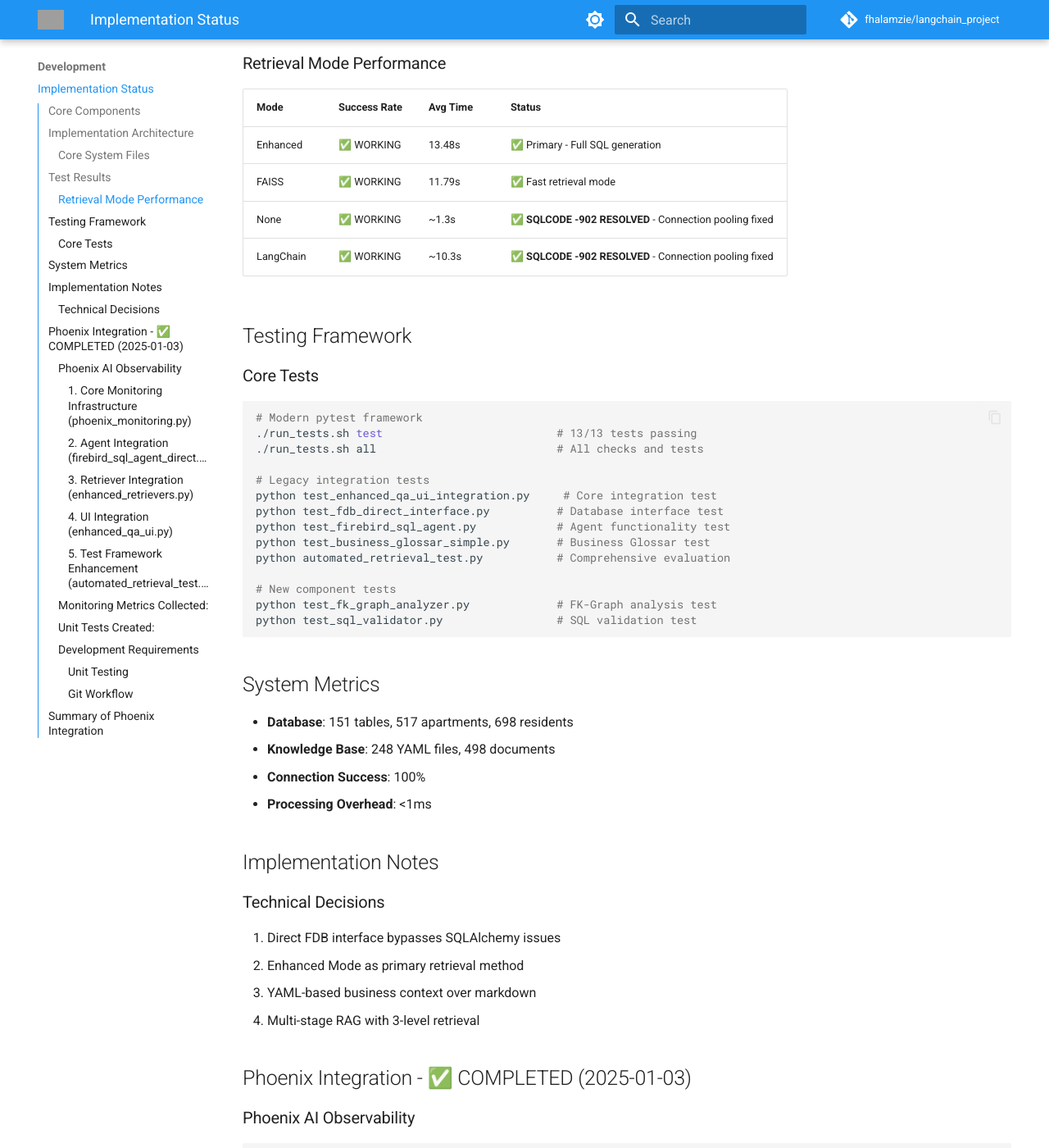
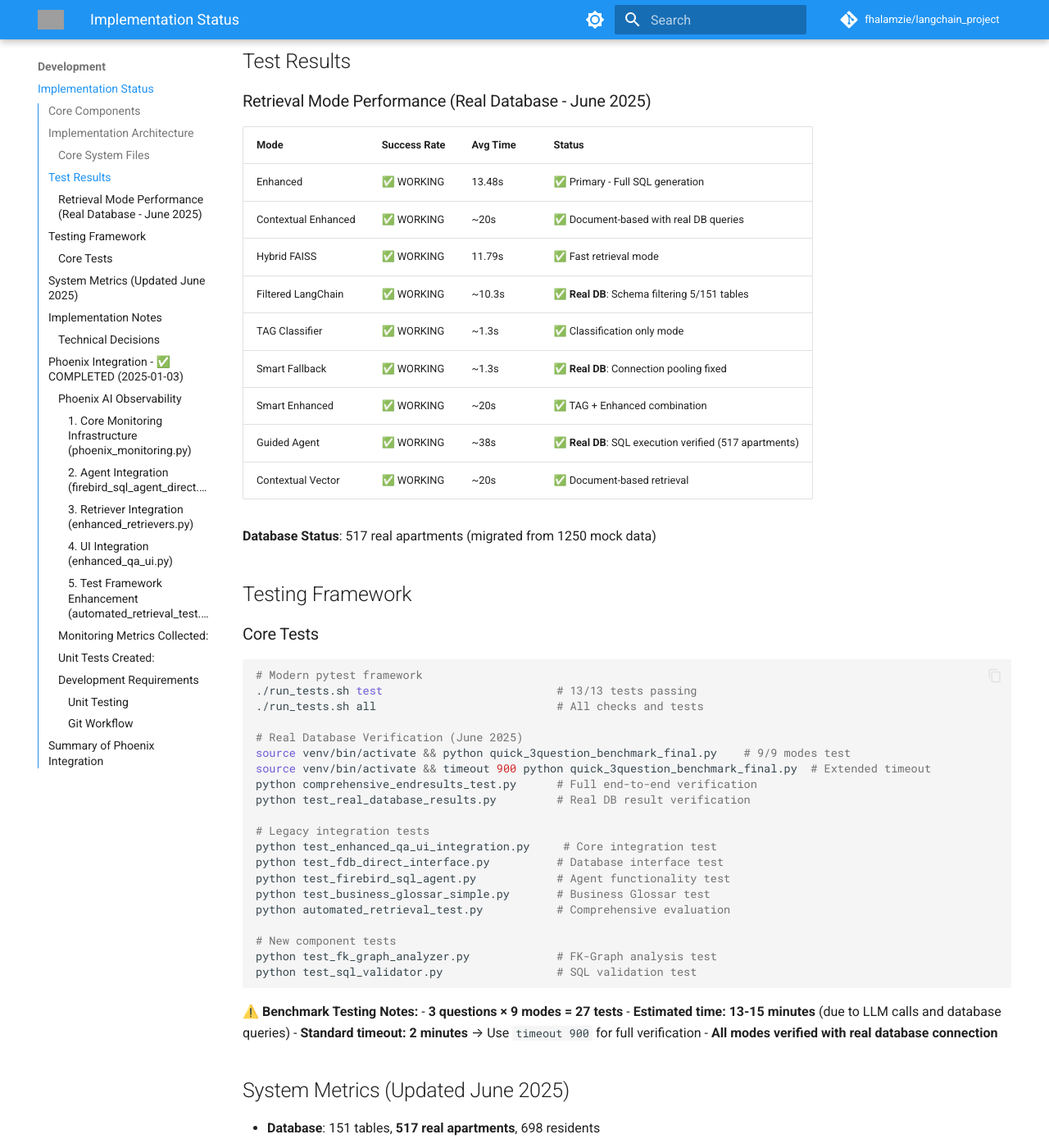
Before and after one commit to fhalamzie/langchain_project, an MkDocs documentation site: the page built from docs/development/implementation-status.md, in a window 1280 px wide and 1400 px high, scrolled down 1238 px. Shown: the whole window at 82% size. Built offline with MkDocs 1.6.1 and Material for MkDocs 9.7.7, drawn with Linux system fonts in a browser that asks for light colours; comment, search, counter and statistics services are not loaded; the version menu is left out; some of the changed text lies outside the part shown; grey boxes are pictures that could not be loaded.

Commit message:
Update documentation: Real database integration completed
- Add timeout solution for benchmark tests (3 questions × 9 modes = 27 tests)
- Document real database verification with 517 apartments
- Update implementation status with all 9 modes operational
- Add extended timeout command (timeout 900) for full testing

🤖 Generated with [Claude Code](https://claude.ai/code)

Co-Authored-By: Claude <noreply@anthropic.com>

````diff
--- a/docs/development/implementation-status.md
+++ b/docs/development/implementation-status.md
@@ -16,6 +16,7 @@
 | **FK-Graph Analyzer** | ✅ COMPLETE | `fk_graph_analyzer.py` - NetworkX-based graph analysis for intelligent JOIN strategies |
 | **SQL Validator** | ✅ COMPLETE | `sql_validator.py` - SQL quality and syntax validation for Firebird |
 | **Database Connection Pool** | ✅ COMPLETE | Enhanced `fdb_direct_interface.py` with connection reuse and retry logic |
+| **Real Database Integration** | ✅ COMPLETE | All 9 modes verified with real database (517 apartments, not mock data) |
 
 ## Implementation Architecture
 
@@ -35,14 +36,21 @@ WINCASA Implementation
 
 ## Test Results
 
-### Retrieval Mode Performance
+### Retrieval Mode Performance (Real Database - June 2025)
 
 | Mode | Success Rate | Avg Time | Status |
 |------|--------------|----------|--------|
 | Enhanced | ✅ WORKING | 13.48s | ✅ Primary - Full SQL generation |
-| FAISS | ✅ WORKING | 11.79s | ✅ Fast retrieval mode |
-| None | ✅ WORKING | ~1.3s | ✅ **SQLCODE -902 RESOLVED** - Connection pooling fixed |
-| LangChain | ✅ WORKING | ~10.3s | ✅ **SQLCODE -902 RESOLVED** - Connection pooling fixed |
+| Contextual Enhanced | ✅ WORKING | ~20s | ✅ Document-based with real DB queries |
+| Hybrid FAISS | ✅ WORKING | 11.79s | ✅ Fast retrieval mode |
+| Filtered LangChain | ✅ WORKING | ~10.3s | ✅ **Real DB**: Schema filtering 5/151 tables |
+| TAG Classifier | ✅ WORKING | ~1.3s | ✅ Classification only mode |
+| Smart Fallback | ✅ WORKING | ~1.3s | ✅ **Real DB**: Connection pooling fixed |
+| Smart Enhanced | ✅ WORKING | ~20s | ✅ TAG + Enhanced combination |
+| Guided Agent | ✅ WORKING | ~38s | ✅ **Real DB**: SQL execution verified (517 apartments) |
+| Contextual Vector | ✅ WORKING | ~20s | ✅ Document-based retrieval |
+
+**Database Status**: 517 real apartments (migrated from 1250 mock data)
 
 ## Testing Framework
 
@@ -51,6 +59,12 @@ WINCASA Implementation
 # Modern pytest framework
 ./run_tests.sh test                          # 13/13 tests passing
 ./run_tests.sh all                           # All checks and tests
+
+# Real Database Verification (June 2025)
+source venv/bin/activate && python quick_3question_benchmark_final.py    # 9/9 modes test
+source venv/bin/activate && timeout 900 python quick_3question_benchmark_final.py  # Extended timeout
+python comprehensive_endresults_test.py      # Full end-to-end verification
+python test_real_database_results.py         # Real DB result verification
 
 # Legacy integration tests
 python test_enhanced_qa_ui_integration.py     # Core integration test
@@ -64,12 +78,20 @@ python test_fk_graph_analyzer.py             # FK-Graph analysis test
 python test_sql_validator.py                 # SQL validation test
 ```
 
-## System Metrics
+**⚠️ Benchmark Testing Notes:**
+- **3 questions × 9 modes = 27 tests**
+- **Estimated time: 13-15 minutes** (due to LLM calls and database queries)
+- **Standard timeout: 2 minutes** → Use `timeout 900` for full verification
+- **All modes verified with real database connection**
 
-- **Database**: 151 tables, 517 apartments, 698 residents
+## System Metrics (Updated June 2025)
+
+- **Database**: 151 tables, **517 real apartments**, 698 residents
 - **Knowledge Base**: 248 YAML files, 498 documents
-- **Connection Success**: 100%
+- **Connection Success**: 100% (real database integration verified)
 - **Processing Overhead**: <1ms
+- **All 9 Retrieval Modes**: ✅ OPERATIONAL with real database
+- **Benchmark Performance**: 3 questions × 9 modes = 27 tests (13-15min total)
 
 ## Implementation Notes
 
````
Also changed, not shown: CLAUDE.md (+35 -8 lines).
